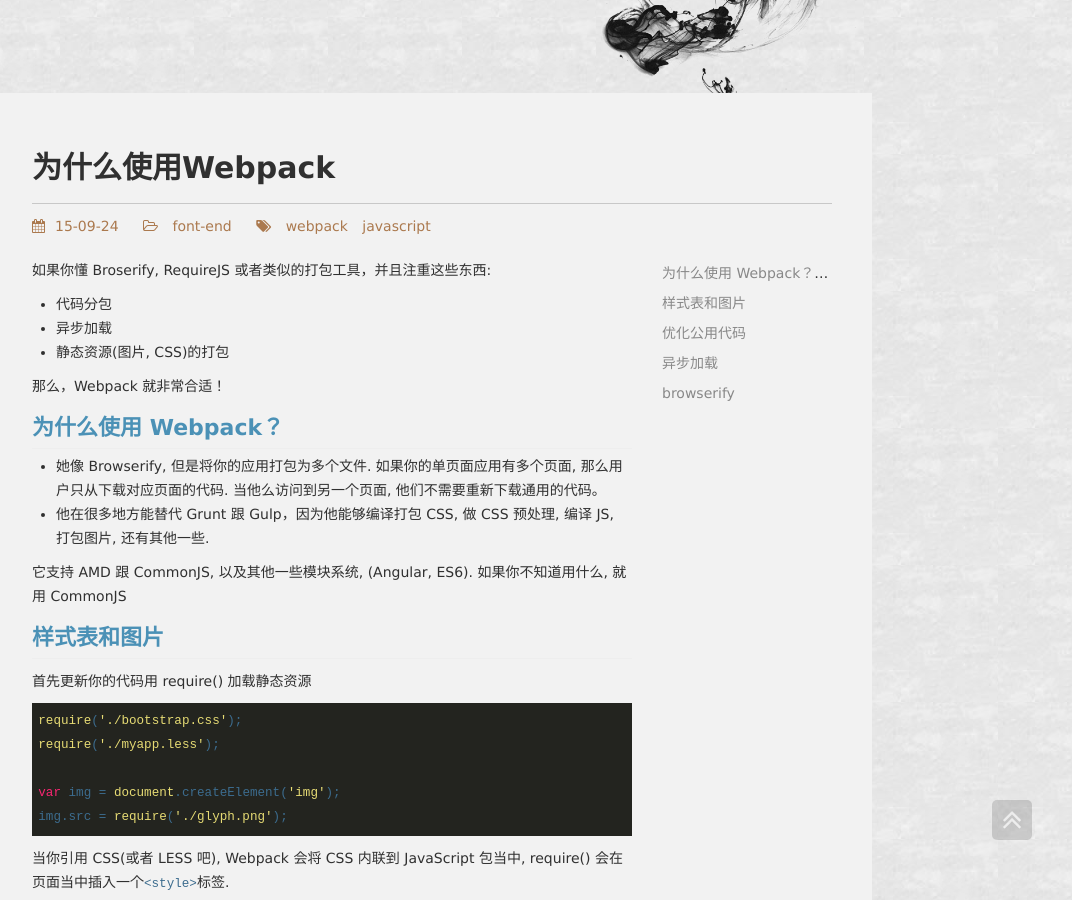
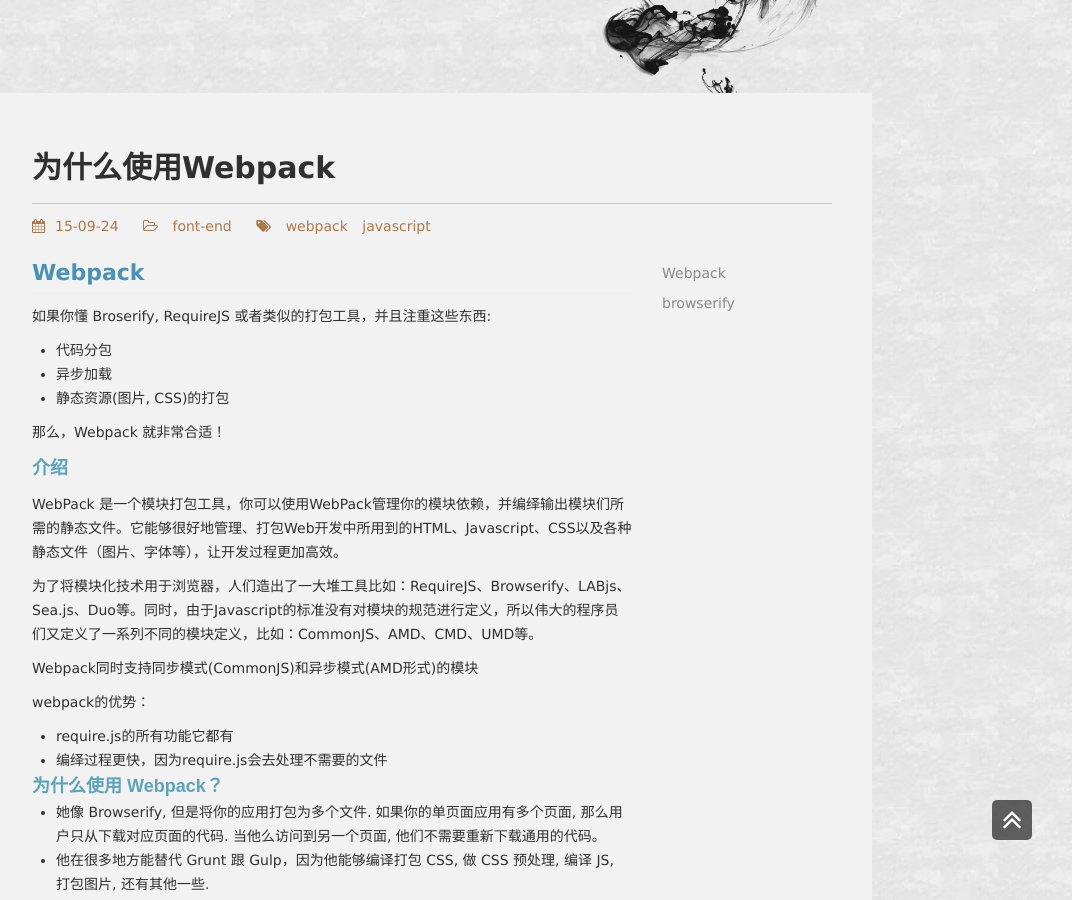
Before and after one commit to Caesor/caesor.github.io, a Jekyll site: the page built from _posts/2015-09-24-Why-Using-Webpack.md, in a window 1280 px wide and 900 px high, scrolled down 257 px. Shown: the whole window, without its empty margins (208-1280 px from the left). Built offline with Jekyll 4.4.1, drawn with Linux system fonts in a browser that asks for light colours; some web fonts are replaced; comment, search, counter and statistics services are not loaded.

Commit message:
new blog

```diff
--- a/_posts/2015-09-24-Why-Using-Webpack.md
+++ b/_posts/2015-09-24-Why-Using-Webpack.md
@@ -4,6 +4,7 @@ title: 为什么使用Webpack
 categories: font-end
 tags: webpack javascript
 ---
+##Webpack
 如果你懂 Broserify, RequireJS 或者类似的打包工具，并且注重这些东西:
 + 代码分包
 + 异步加载
@@ -11,13 +12,24 @@ tags: webpack javascript
 
 那么，Webpack 就非常合适！
 
-##为什么使用 Webpack？
+###介绍
+WebPack 是一个模块打包工具，你可以使用WebPack管理你的模块依赖，并编绎输出模块们所需的静态文件。它能够很好地管理、打包Web开发中所用到的HTML、Javascript、CSS以及各种静态文件（图片、字体等），让开发过程更加高效。
+
+为了将模块化技术用于浏览器，人们造出了一大堆工具比如：RequireJS、Browserify、LABjs、Sea.js、Duo等。同时，由于Javascript的标准没有对模块的规范进行定义，所以伟大的程序员们又定义了一系列不同的模块定义，比如：CommonJS、AMD、CMD、UMD等。
+
+Webpack同时支持同步模式(CommonJS)和异步模式(AMD形式)的模块
+
+webpack的优势：
++ require.js的所有功能它都有
++ 编绎过程更快，因为require.js会去处理不需要的文件
+
+###为什么使用 Webpack？
 + 她像 Browserify, 但是将你的应用打包为多个文件. 如果你的单页面应用有多个页面, 那么用户只从下载对应页面的代码. 当他么访问到另一个页面, 他们不需要重新下载通用的代码。
 + 他在很多地方能替代 Grunt 跟 Gulp，因为他能够编译打包 CSS, 做 CSS 预处理, 编译 JS, 打包图片, 还有其他一些.
 
 它支持 AMD 跟 CommonJS, 以及其他一些模块系统, (Angular, ES6). 如果你不知道用什么, 就用 CommonJS
 
-##样式表和图片
+###样式表和图片
 首先更新你的代码用 require() 加载静态资源
 
     require('./bootstrap.css');
@@ -52,7 +64,7 @@ tags: webpack javascript
 
 针对 profile, 在页面当中插入`<script src="build/Profile.min.js"></script>`. feed 页面也是一样。
 
-##优化公用代码
+###优化公用代码
 feed 页面跟 profile 页面共用必要代码(比如 React 还有通用的样式和 component). Webpack 可以分析出来他们有多少共用模块, 然后生成一个共享的包用于代码的缓存。
 
     // webpack.config.js
@@ -75,7 +87,7 @@ feed 页面跟 profile 页面共用必要代码(比如 React 还有通用的样
 
 在上一个步骤的 script 标签前面加上 `<script src="build/common.js"></script>` 你就能得到廉价的缓存了.
 
-##异步加载
+###异步加载
 CommonJS 是同步的, 但是 Webpack 提供了异步指定依赖的方案. 这对于客户端的路由很有用, 你想要在每个页面都有路由, 但你又不像在真的用到功能之前就下载某个功能的代码.
 
 声明你想要异步加载的那个"分界点". 比如:
```
